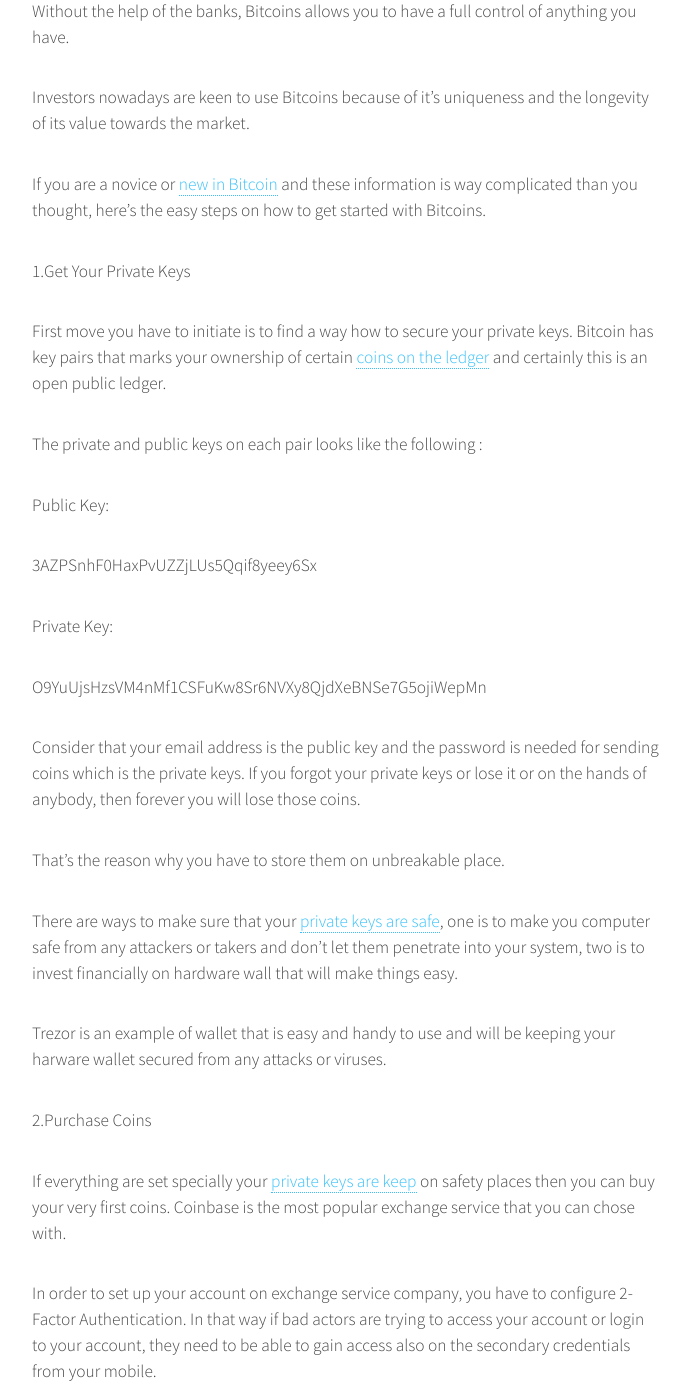
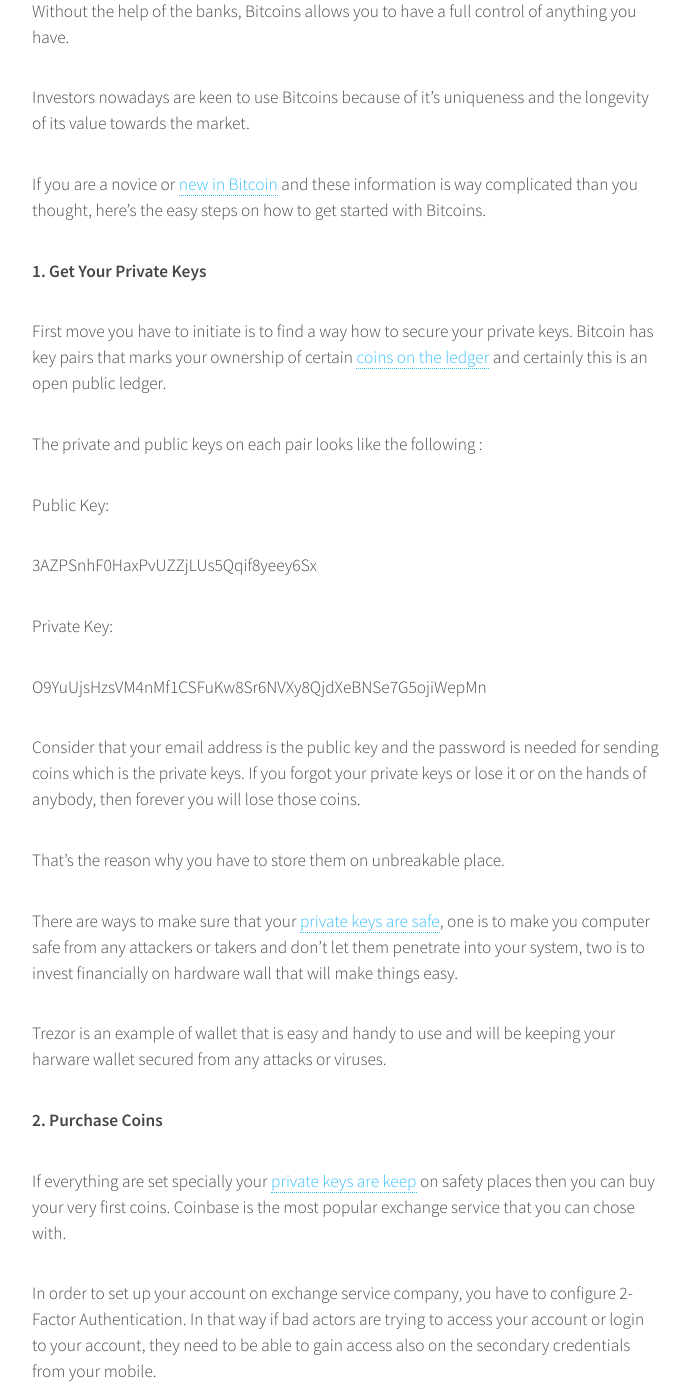
Before and after one commit to kripikroli/bitcoinminersnet_buhat, a Jekyll site: the page built from _posts/2010-12-10-start.md, in a window 1280 px wide and 1400 px high, scrolled down 560 px. Shown: the whole window, without its empty margins (293-983 px from the left). Built offline with Jekyll 4.4.1, drawn with Linux system fonts in a browser that asks for light colours; some of the changed text lies outside the part shown.

```diff
--- a/_posts/2010-12-10-start.md
+++ b/_posts/2010-12-10-start.md
@@ -17,7 +17,7 @@ alt: start mining bitcoins
 
 <p>If you are a novice or <a href="/cloud/">new in Bitcoin</a> and these information is way complicated than you thought, here’s the easy steps on how to get started with Bitcoins.</p>
 <ul>
-<li><p>1.Get Your Private Keys</p>
+<li><p><strong>1. Get Your Private Keys</strong></p>
 
 <p>First move you have to initiate is to find a way how to secure your private keys. Bitcoin has key pairs that marks your ownership of certain <a href="/pools/">coins on the ledger</a> and certainly this is an open public ledger. </p>
 
@@ -39,7 +39,7 @@ alt: start mining bitcoins
 
 <p>Trezor is an example of wallet that is easy and handy to use and will be keeping your harware wallet secured from any attacks or viruses.</p></li>
 
-<li><p>2.Purchase Coins</p>
+<li><p><strong>2. Purchase Coins</strong></p>
 
 <p>If everything are set specially your <a href="/what-is-bitcoin-mining/">private keys are keep</a> on safety places then you can buy your very first coins. Coinbase is the most popular exchange service that you can chose with. </p>
 
@@ -49,7 +49,7 @@ alt: start mining bitcoins
 
 <p>5-10 percent are usual charge fees when you are to meet someone for exchange of the coins and that is standard over the market.</p></li>
 
-<li><p>3.Push Coins To Your Wallet</p>
+<li><p><strong>3. Push Coins To Your Wallet</strong></p>
 
 <p>If you are doing the active trading, you need to have a very secure and full control over your private keys. Staying you coins on the exchange service is way more risky. </p>
 
```
